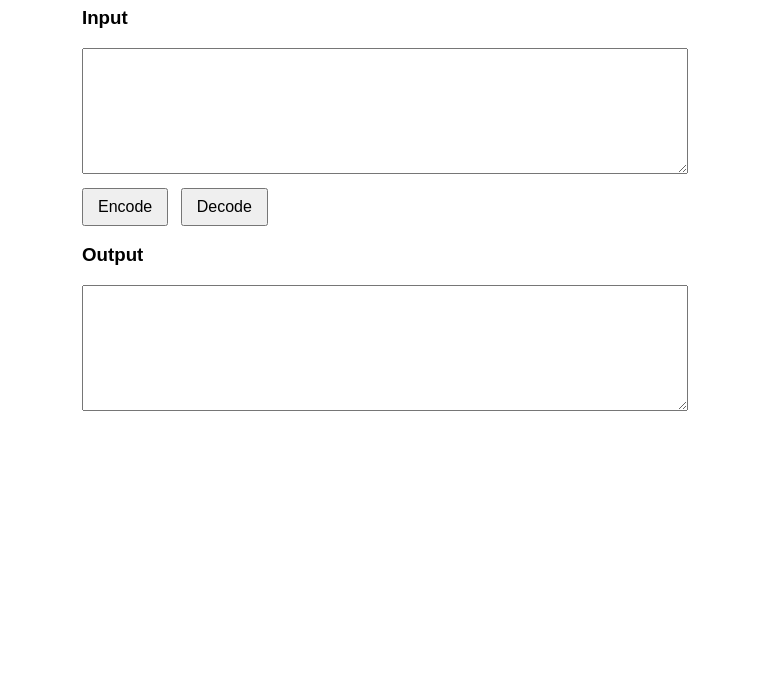
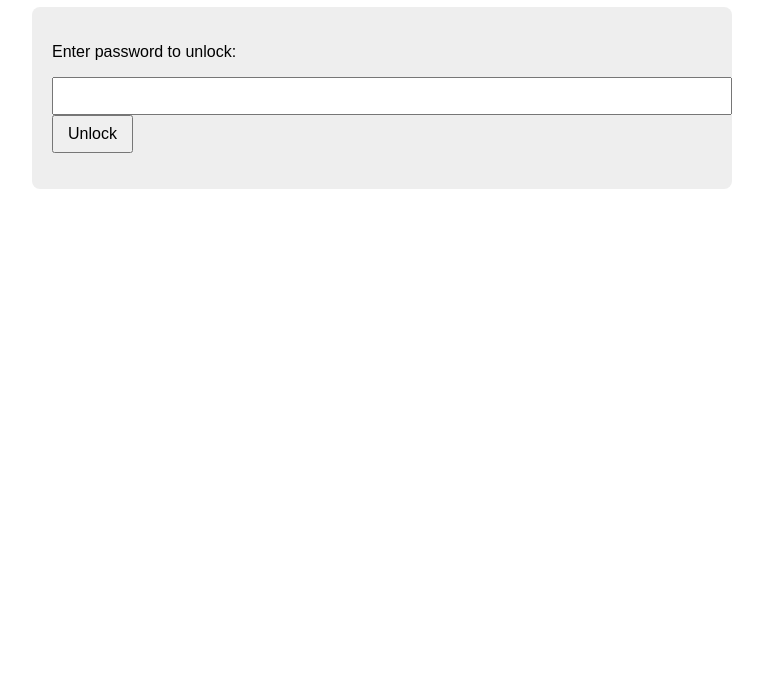
Before and after one commit to jaithegoat828/encoder, a plain HTML site: page index.html in a window 1280 px wide. Shown: the part 103-800 px from the top of the page, without its empty margins (258-1021 px from the left). Drawn offline with Linux system fonts and the light colour scheme.

Commit message:
Update index.html

```diff
--- a/index.html
+++ b/index.html
@@ -2,17 +2,17 @@
 <html>
   <head>
     <meta charset="utf-8" />
-    <title>Custom Encoder</title>
+    <title>Secret Encoder (Password Locked)</title>
     <style>
       body {
         font-family: sans-serif;
-        max-width: 600px;
+        max-width: 700px;
         margin: 20px auto;
         padding: 10px;
       }
       textarea {
         width: 100%;
-        height: 120px;
+        height: 140px;
         margin-bottom: 10px;
         font-size: 1rem;
       }
@@ -22,11 +22,28 @@
         font-size: 1rem;
       }
       h1 { text-align: center; }
+      #lock {
+        background: #eee;
+        padding: 20px;
+        border-radius: 8px;
+        margin-bottom: 20px;
+      }
     </style>
   </head>
+
   <body>
-    <h1>Custom Encoder</h1>
+    <h1>Secret Encoder (Locked)</h1>
 
+    <!-- PASSWORD BOX -->
+    <div id="lock">
+      <p>Enter password to unlock:</p>
+      <input id="pw" type="password" style="width:100%;padding:8px;font-size:1rem;">
+      <button id="unlockBtn">Unlock</button>
+      <p id="msg" style="color:red;"></p>
+    </div>
+
+    <!-- MAIN APP -->
+    <div id="app" style="display:none;">
       <h3>Input</h3>
       <textarea id="input"></textarea>
 
@@ -37,42 +54,50 @@
 
       <h3>Output</h3>
       <textarea id="output" readonly></textarea>
+    </div>
 
     <script>
       // -------------------------------
-      // FULL CUSTOM LANGUAGE MAP
+      // PASSWORD
+      // -------------------------------
+      const PASSWORD = "2134";
+
+      document.getElementById("unlockBtn").onclick = () => {
+        const pw = document.getElementById("pw").value;
+        if (pw === PASSWORD) {
+          document.getElementById("lock").style.display = "none";
+          document.getElementById("app").style.display = "block";
+        } else {
+          document.getElementById("msg").textContent = "Wrong password.";
+        }
+      };
+
+      // -------------------------------
+      // FULL STYLE-D5 RANDOM CHAOS LANGUAGE
       // -------------------------------
       const MAP = {
-        a: "102hij",
-        b: "203klo",
-        c: "304vex",
-        d: "405mir",
-        e: "506tal",
-        f: "607piv",
-        g: "708lur",
-        h: "809sef",
-        i: "910wok",
-        j: "111qaz",
-        k: "212xed",
-        l: "313cuv",
-        m: "414bim",
-        n: "515nop",
-        o: "616rav",
-        p: "717sol",
-        q: "818zun",
-        r: "919kel",
-        s: "121lop",
-        t: "222miv",
-        u: "323wex",
-        v: "424yil",
-        w: "525jur",
-        x: "626qer",
-        y: "727fim",
-        z: "828voz",
-        " ": "___"
+        a:"x9@p!", b:"k1#z%", c:"q8$r&", d:"m4!t@", e:"v7^b*",
+        f:"p2&c$", g:"s5!n#", h:"r3@l%", i:"w6#h&", j:"z1!q*",
+        k:"u8@d$", l:"y4#f%", m:"t9!g&", n:"o2@k*", o:"i7#j$",
+        p:"e5!m%", q:"c3@v&", r:"b6#x$", s:"n1!s@", t:"h8#p%",
+        u:"g4!r&", v:"f7@t$", w:"d9#u%", x:"a2!w&", y:"j5@y$",
+        z:"l3#o%", " ":"___",
+
+        "0":"@1x!9", "1":"#4p$2", "2":"%7q&5", "3":"!8r@3",
+        "4":"$6s#1", "5":"&9t%4", "6":"*2u!7", "7":"^5v&8",
+        "8":"~3w#6", "9":"?1z$0",
+
+        ".":"p@!3#", ",":"v#2$!", "!":"m%4@&", "?":"s*7#^",
+        "-":"q!8$@", "_":"z#1&*", "=":"x%5!^", "+":"k&9@#",
+        "/":"h*3$!", "\\":"o^7!%", "'":"t$2#&", "\"":"g!6@*",
+        ":":"b#9$!", ";":"n%4@^", "[":"e&1!#", "]":"r*8$%",
+        "{":"c^5@!", "}":"y$3#&", "(":"u!7@%", ")":"i#2$*",
+        "<":"j&6!^", ">":"l*9@#", "@":"a^4$!", "#":"d!1&*",
+        "$":"f#8@%", "%":"h%3$!", "^":"w&7!#", "&":"p*2@^",
+        "*":"q^6$!", "~":"s!9&*", "`":"t#5@%", "|":"k$1!&"
       };
 
-      // Reverse map for decoding
+      // Reverse map
       const REVERSE = Object.fromEntries(
         Object.entries(MAP).map(([k, v]) => [v, k])
       );
@@ -82,7 +107,6 @@
       // -------------------------------
       function encode(text) {
         return text
-          .toLowerCase()
           .split("")
           .map(ch => MAP[ch] ?? ch)
           .join(" ");
@@ -99,7 +123,7 @@
       }
 
       // -------------------------------
-      // UI HOOKS
+      // UI
       // -------------------------------
       const input = document.getElementById("input");
       const output = document.getElementById("output");
```
Lines whose indentation alone changed are shown as unchanged.
